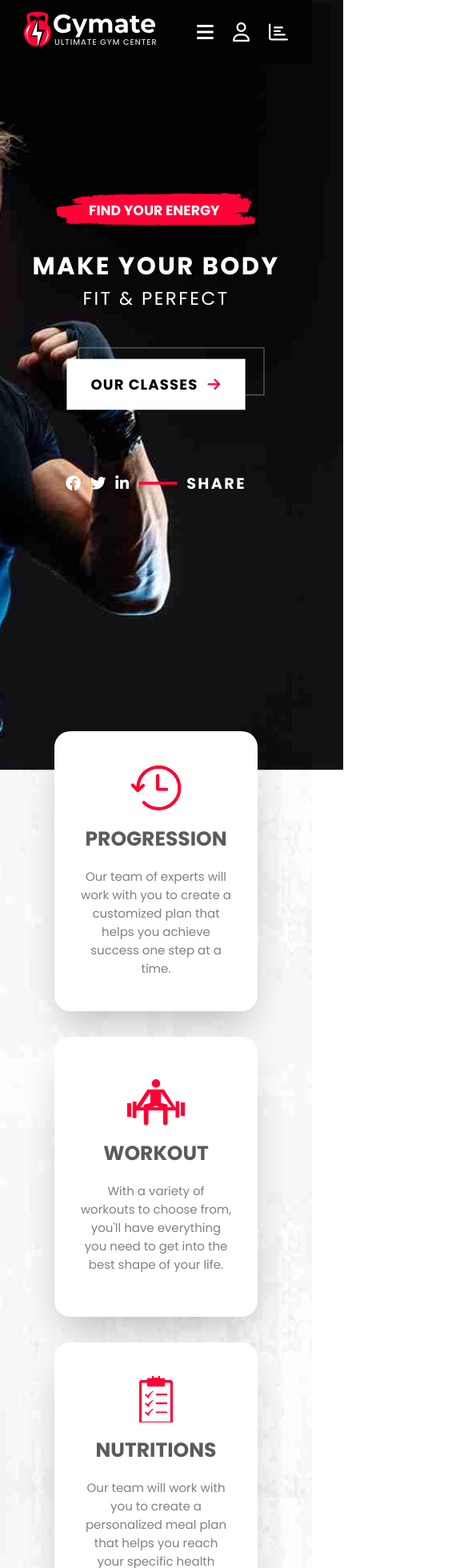
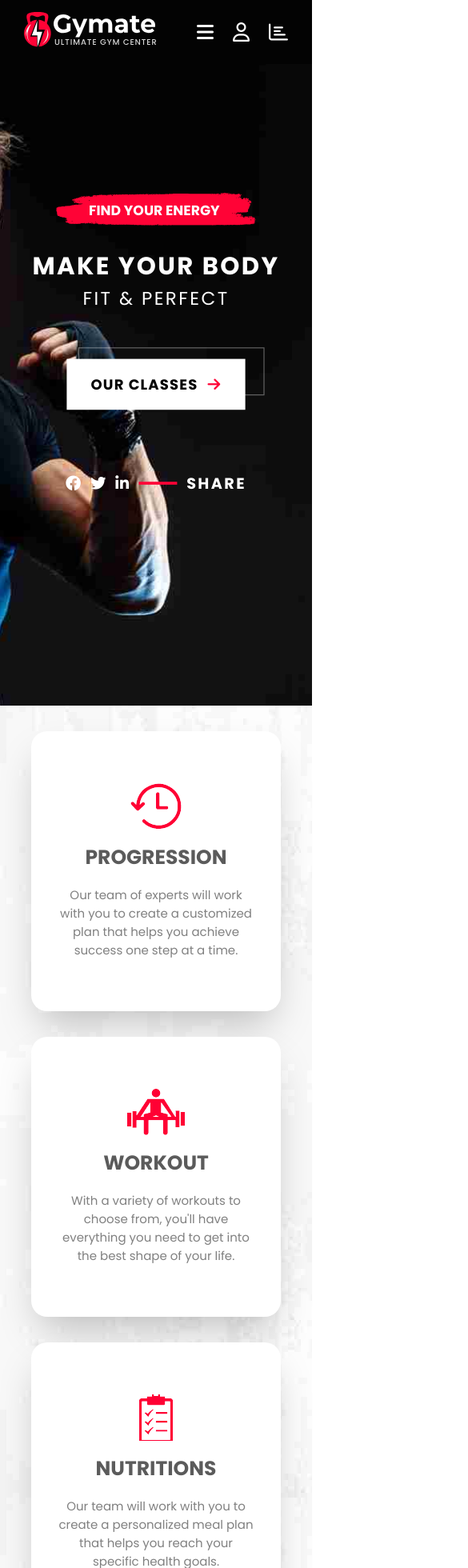
Before and after one commit to abdrv8/gymate, a React (Vite) app: page / in a window 390 px wide. Shown: the top 1960 px of the page at 80% size, 585 px wide, since content can reach past the window. Built offline with nearby package versions, Linux system fonts and the light colour scheme.

Commit message:
whoweare section responsive

```diff
--- a/src/components/Hero.jsx
+++ b/src/components/Hero.jsx
@@ -4,6 +4,7 @@ import { titleBg } from "../assets";
 const Hero = () => {
   return (
     <section className="hero">
+      <div className="bg">
         <div className="heroText">
           <div className="content">
             <div className="left">
@@ -31,6 +32,7 @@ const Hero = () => {
             </div>
           </div>
         </div>
+      </div>
     </section>
   );
 };
--- a/src/components/styles/About.scss
+++ b/src/components/styles/About.scss
@@ -1,7 +1,7 @@
 @import "shared";
 
 .about {
-  height: 100%;
+  height: 100vh;
   width: 400px;
   position: fixed;
   top: 0;
--- a/src/components/styles/Hero.scss
+++ b/src/components/styles/Hero.scss
@@ -3,11 +3,16 @@
 .hero {
   height: 95vh;
   width: 100%;
-  background: url("/hero-img.jpg") no-repeat center center/cover;
-  transform: scale(1.2);
-  color: white;
-  @include verticalFlex(0);
-  justify-content: center;
+  overflow: hidden;
+  .bg {
+    width: 100%;
+    height: 100%;
+    background: url("/hero-img.jpg") no-repeat center center/cover;
+    transform: scale(1.2);
+    color: white;
+    @include verticalFlex(0);
+    justify-content: center;
+  }
   .heroText {
     width: 100%;
     height: 400px;
--- a/src/components/styles/WhoWeAre.scss
+++ b/src/components/styles/WhoWeAre.scss
@@ -1,3 +1,5 @@
+@import "shared";
+
 .whoweare {
   height: max-content;
   width: 100%;
@@ -6,6 +8,7 @@
   .cards {
     display: flex;
     align-items: center;
+    justify-content: center;
     position: relative;
     flex-wrap: wrap;
     top: -4rem;
@@ -44,8 +47,13 @@
     }
   }
   .bottom {
+    // border: 5px solid red;
     display: flex;
+    justify-content: center;
     gap: 3rem;
+    & > div {
+      // border: 5px solid cyan;
+    }
     .left {
       width: 50%;
       display: flex;
@@ -89,6 +97,7 @@
           border-right: 1px solid #bcbbbb;
           height: 200px;
           width: 210px;
+          padding: 0 0.6rem;
           &:last-child {
             border: none;
           }
@@ -176,3 +185,44 @@
     }
   }
 }
+
+// media queries
+@media (max-width: 1090px) {
+  .whoweare {
+    .bottom {
+      @include verticalFlex(5rem);
+      justify-content: center;
+      align-items: center;
+      .left {
+        width: 100%;
+      }
+    }
+  }
+}
+
+@media (max-width: 530px) {
+  .whoweare {
+    .bottom {
+      .left {
+        align-items: center;
+        .heading {
+          h2 {
+            font-size: 2rem;
+            line-height: 2.4rem;
+          }
+        }
+        .features {
+          flex-wrap: wrap;
+          // border: 3px solid green;
+          justify-content: center;
+          .feature {
+            border: none;
+          }
+        }
+      }
+      .right {
+        display: none;
+      }
+    }
+  }
+}
--- a/src/layout/Container.scss
+++ b/src/layout/Container.scss
@@ -1,5 +1,6 @@
 .container {
-  max-width: 65%;
+  width: 80%;
   height: 100%;
   margin: 0 auto;
+  // border: 5px solid rebeccapurple;
 }
```
Lines whose indentation alone changed are shown as unchanged.
